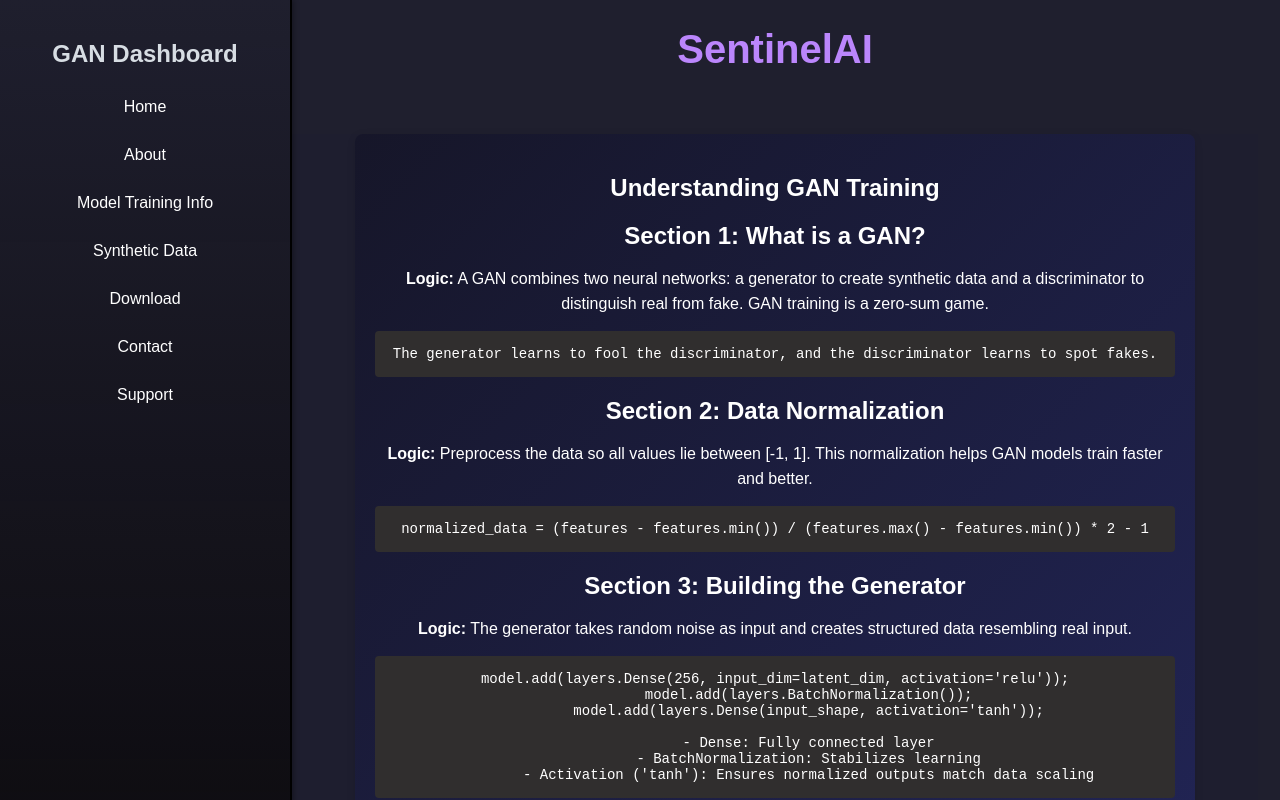
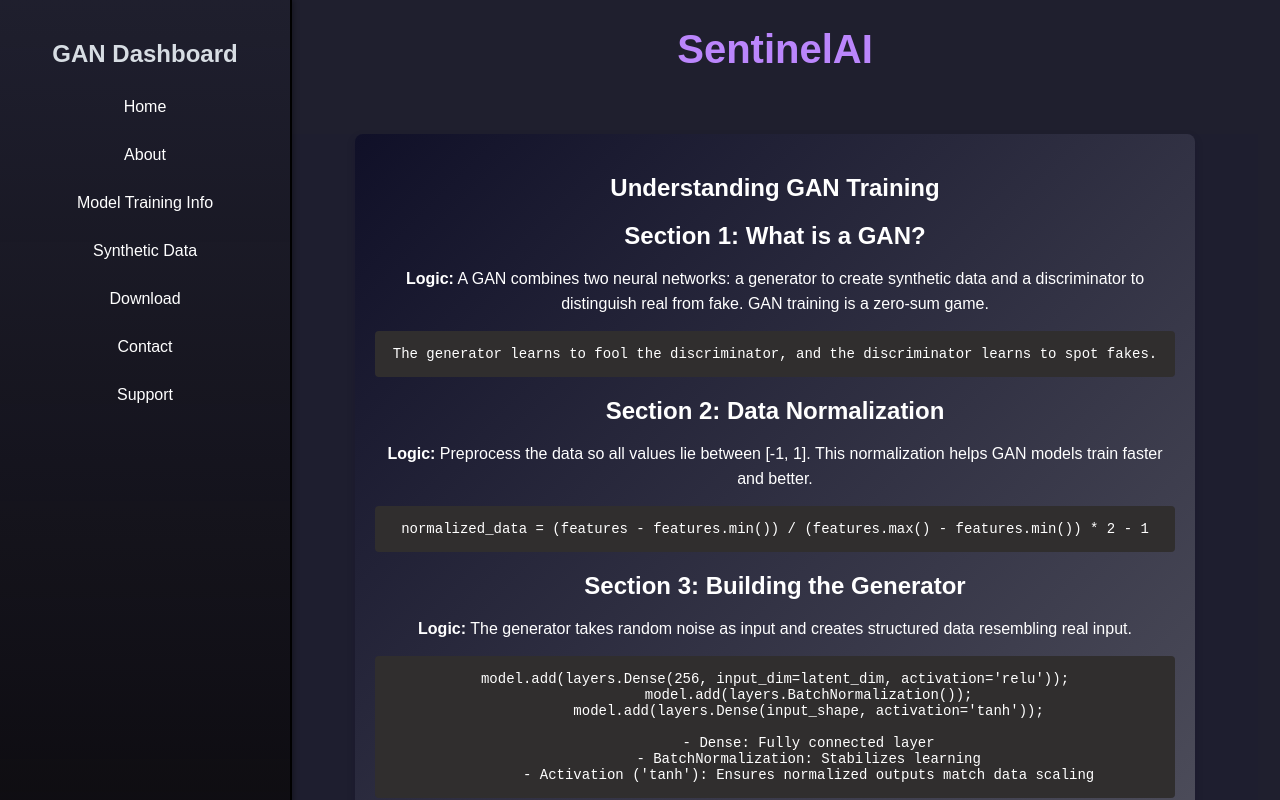
Before and after one commit to Itz-Shashwat/sentinelAI, a React (Create React App) app in the folder sentinelai/: page /gantrain in a window 1280 px wide. Shown: the top 800 px of the page. Built offline with nearby package versions, Linux system fonts and the light colour scheme.

Commit message:
changed color of model train

```diff
--- a/sentinelai/src/About.js
+++ b/sentinelai/src/About.js
@@ -74,7 +74,7 @@ function About() {
         <div style={mainContentStyle}>
           {/* Header */}
           <div style={headerStyle}>
-            <h1 style={{ fontSize: "2.5rem", color: "rgba(255, 255, 255, 0.7)" }}>SentinelAI</h1>
+            <h1 style={{ fontSize: "2.5rem", color: "#bb86fc" }}>SentinelAI</h1>
           </div>
 
           <section style={{ padding: "40px", maxWidth: "800px", margin: "0 auto", fontFamily: "'Poppins', sans-serif", lineHeight: "1.6" }}>
--- a/sentinelai/src/GANTraining.css
+++ b/sentinelai/src/GANTraining.css
@@ -7,10 +7,10 @@ body {
   .gan-container {
     max-width: 800px;
     margin: 0 auto;
+    background: linear-gradient(135deg, rgb(16, 16, 40), rgba(112, 112, 120, 0.87));
     padding: 20px;
-    background: linear-gradient(135deg, rgb(22, 22, 41), rgba(38, 43, 108, 0.87));
     border-radius: 8px;
-    box-shadow: 0 2px 8px rgba(0, 0, 0, 0.1);
+    box-shadow: 0 4px 8px rgba(20, 2, 44, 0.2);
   }
 
   h1 {
```
